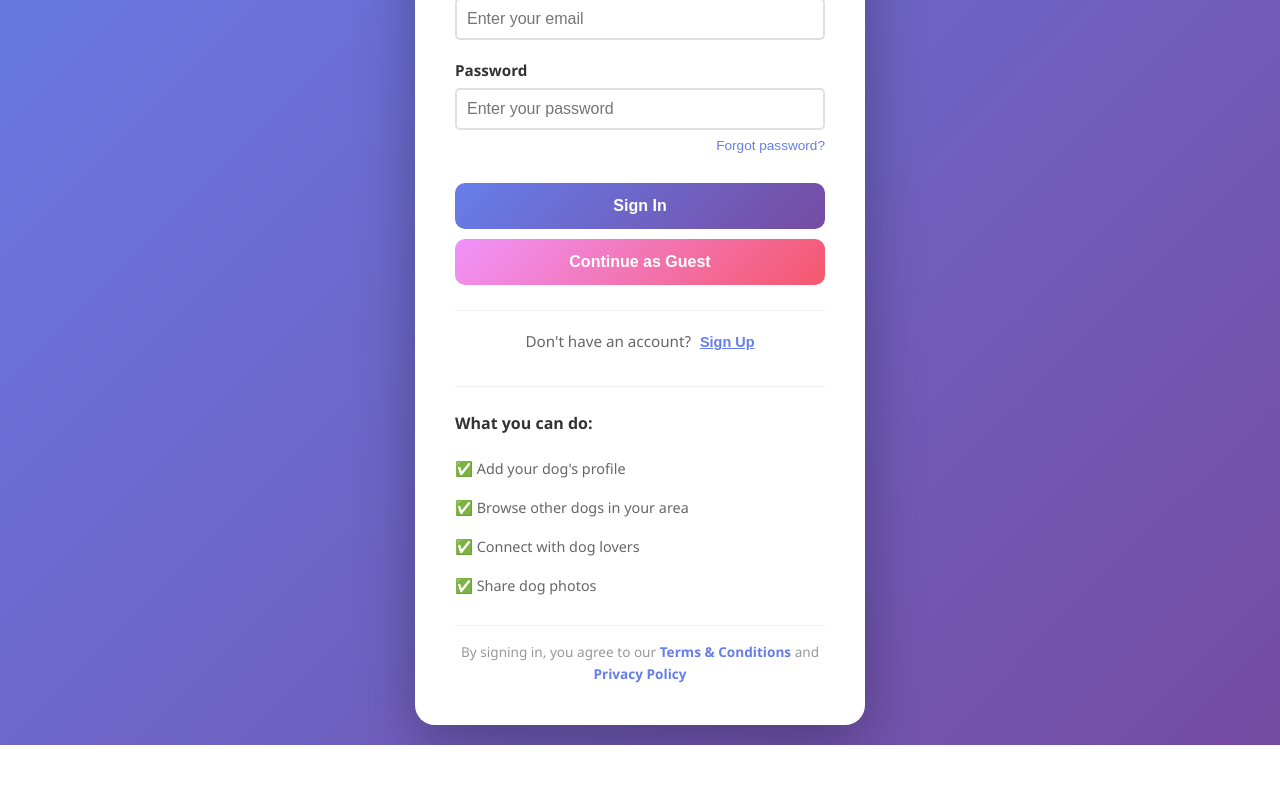
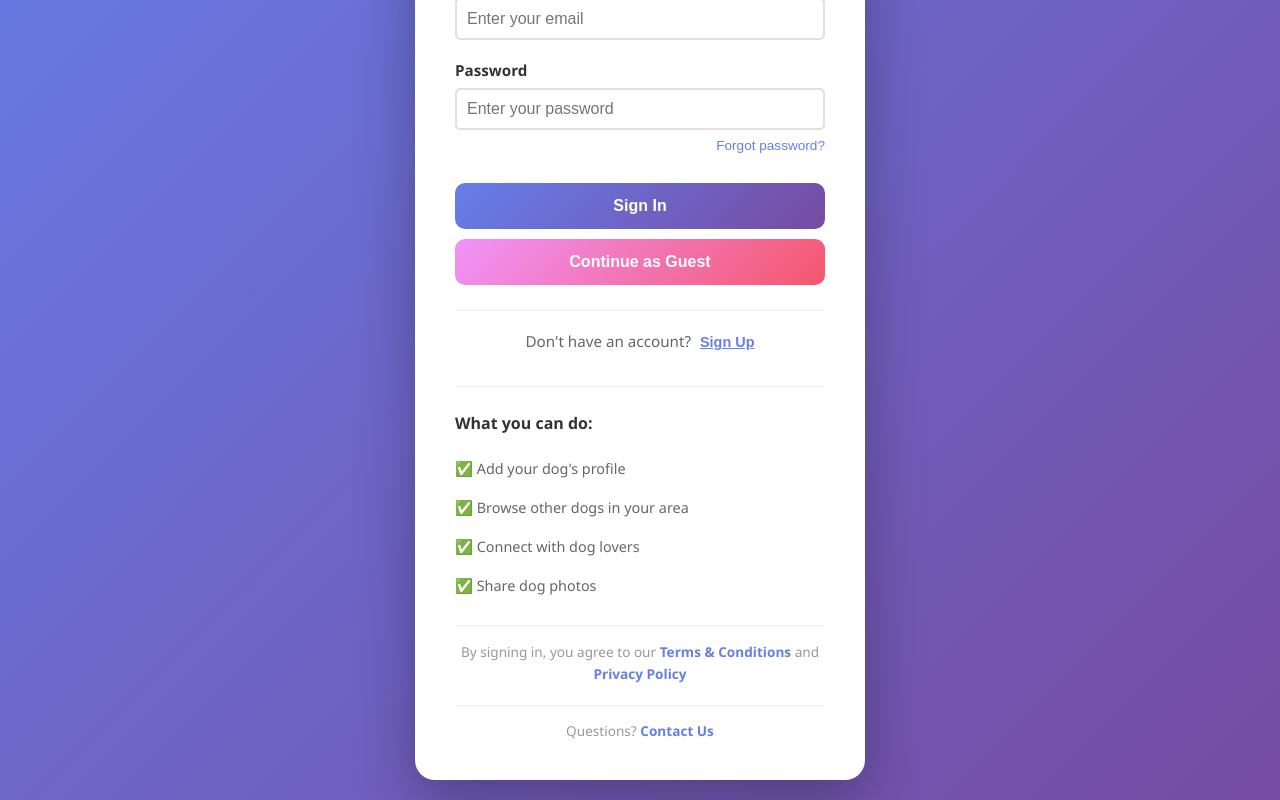
Before and after one commit to shaw2024/pawsocial, a React (Create React App) app in the folder client/: page / in a window 1280 px wide. Shown: the part 263-1063 px from the top of the page. Before the commit the page ends 1008 px from the top, so only its background shows below. Built offline with nearby package versions, Linux system fonts and the light colour scheme.

Commit message:
Add contact us footer to sign in page

```diff
--- a/client/src/SignIn.css
+++ b/client/src/SignIn.css
@@ -258,6 +258,31 @@
   text-decoration: underline;
 }
 
+.signin-contact-footer {
+  margin-top: 20px;
+  padding-top: 15px;
+  border-top: 1px solid #f0f0f0;
+  text-align: center;
+}
+
+.signin-contact-footer p {
+  margin: 0;
+  font-size: 0.85em;
+  color: #999;
+}
+
+.contact-link {
+  color: #667eea;
+  text-decoration: none;
+  font-weight: 600;
+  transition: color 0.3s ease;
+}
+
+.contact-link:hover {
+  color: #764ba2;
+  text-decoration: underline;
+}
+
 @media (max-width: 600px) {
   .signin-card {
     padding: 30px 20px;
--- a/client/src/SignIn.js
+++ b/client/src/SignIn.js
@@ -163,6 +163,10 @@ function SignIn({ onSignIn }) {
             </button>
           </p>
         </div>
+
+        <div className="signin-contact-footer">
+          <p>Questions? <a href="mailto:support@pawsocial.app" className="contact-link">Contact Us</a></p>
+        </div>
       </div>
 
       {modalType && <TermsModal type={modalType} onClose={() => setModalType(null)} />}
```
